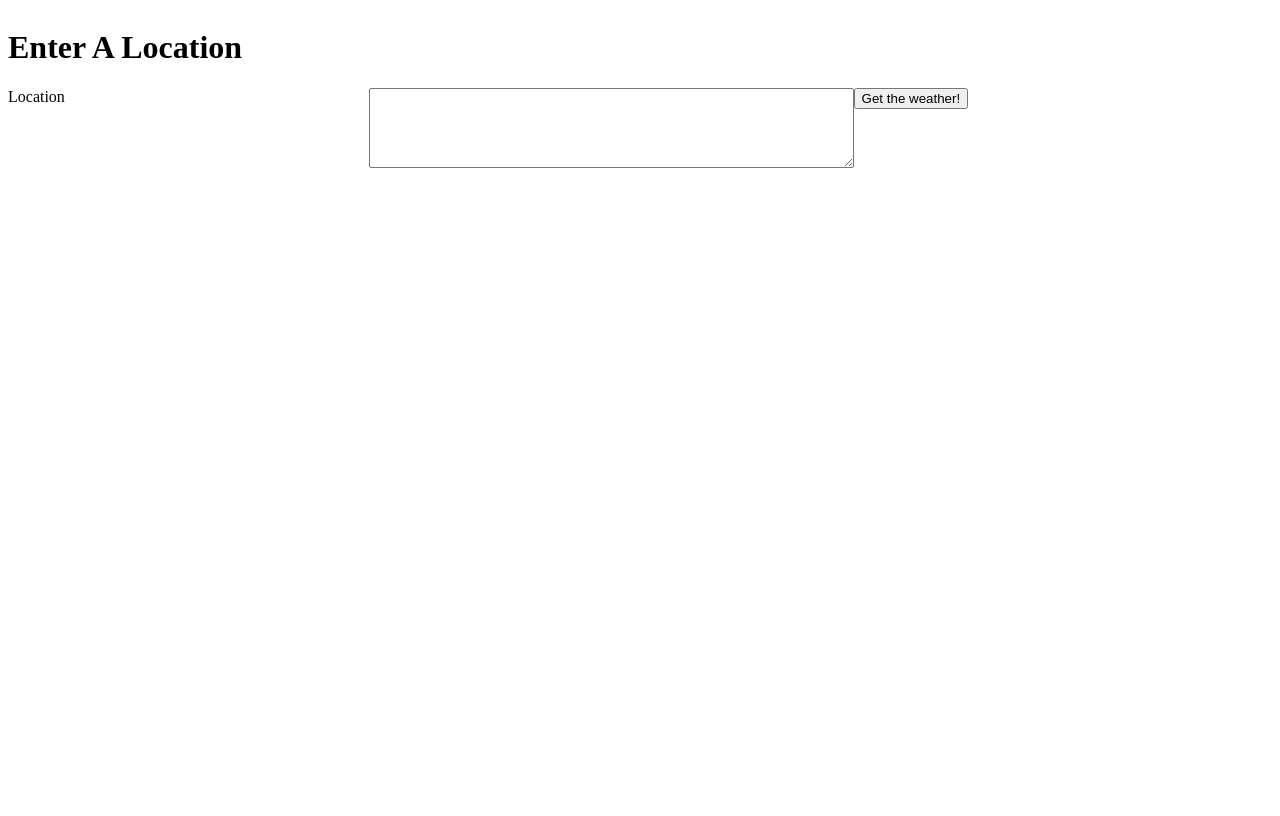
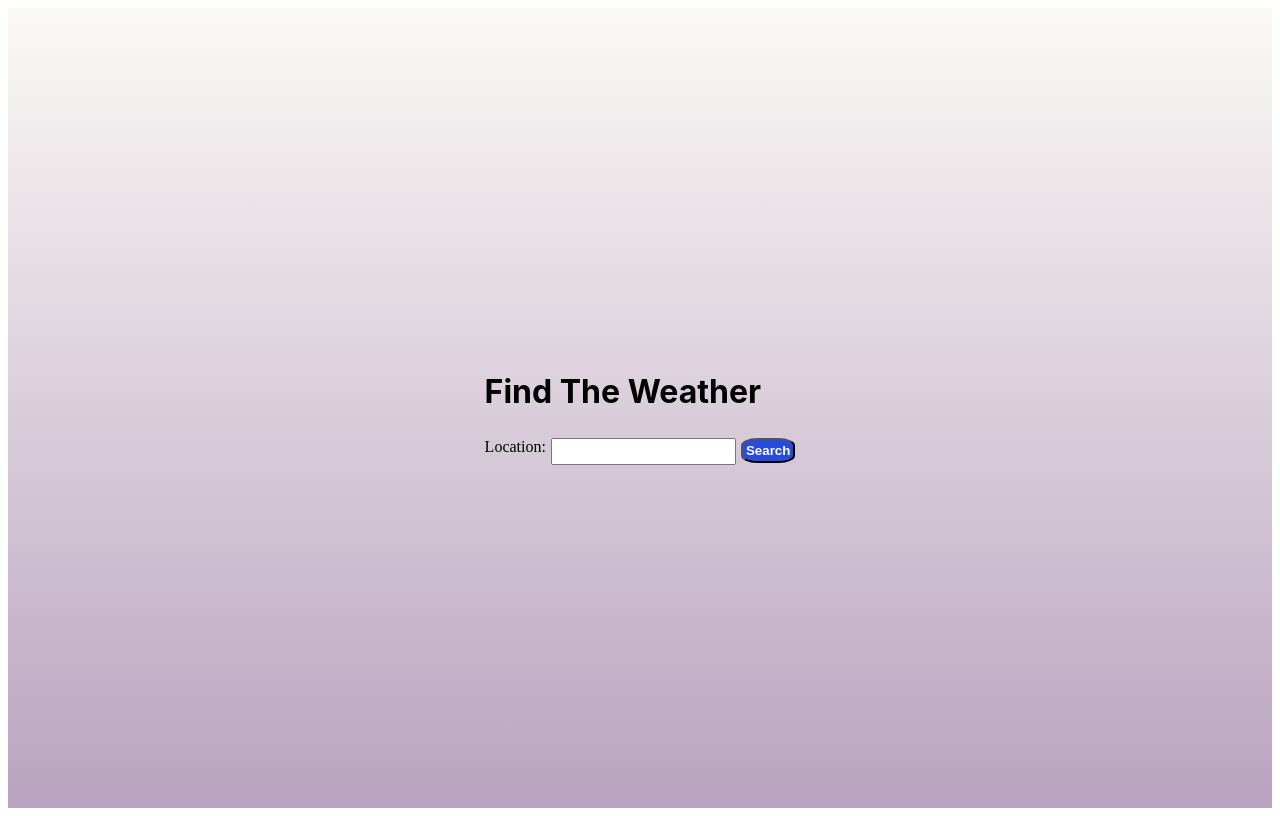
Before and after one commit to anyuan-chen/weatherly, a Next.js app: page / in a window 1280 px wide. Built offline with nearby package versions, Linux system fonts and the light colour scheme.

Commit message:
styling and navigation buttons

```diff
--- /dev/null
+++ b/components/layout.js
@@ -0,0 +1,10 @@
+import React from 'react'
+import styles from './layout.module.css'
+
+export default function Layout({children}) {
+    return (
+        <div className={styles.container}>
+            {children}
+        </div>
+    )
+}
--- /dev/null
+++ b/components/layout.module.css
@@ -0,0 +1,8 @@
+.container{
+    display: flex;
+    justify-content: center;
+    align-items: center;
+    height: 100vh;
+    background-image: linear-gradient(rgba( 251, 249, 245, 100%), rgba( 185, 163, 192, 100%));
+
+}
--- a/pages/_app.js
+++ b/pages/_app.js
@@ -1,4 +1,5 @@
 import 'tailwindcss/tailwind.css'
+import '../styles/global.css'
 
 function MyApp({ Component, pageProps }) {
   return <Component {...pageProps} />
--- a/pages/index.js
+++ b/pages/index.js
@@ -3,24 +3,37 @@ import Head from "next/head";
 import Location from "../components/location";
 import Link from "next/link";
 import { useState } from "react";
-import styles from './index.module.css'
+import styles from "./index.module.css";
+import Layout from "../components/layout";
 
 export default function Home({ data }) {
   const [userLocation, setuserLocation] = useState("");
   const handleChange = (event) => {
-    console.log(process.env.NEXT_PUBLIC_APP_ID)
+    console.log(process.env.NEXT_PUBLIC_APP_ID);
     setuserLocation(event.target.value);
   };
   return (
+    <Layout>
       <div className={styles.container}>
-      <h1 className = {styles.title}> Enter A Location </h1>
-      <label className = {styles.label}> Location </label>
-      <textarea className = {styles.textarea} rows="1" value={userLocation} onChange={handleChange} required />
+        <h1 className={styles.title}> Find The Weather</h1>
+        <label for="cityField" className={styles.label}>
+          {" "}
+          Location:{" "}
+        </label>
+        <input
+          id="cityField"
+          name="cityField"
+          type="text"
+          className={styles.textarea}
+          value={userLocation}
+          onChange={handleChange}
+        />
         <Link href={`/weather?location=${userLocation}`}>
           <a>
-          <button className = {styles.button}> Get the weather!</button>
+            <button className={styles.button}> Search</button>
           </a>
         </Link>
       </div>
+    </Layout>
   );
 }
--- a/pages/index.module.css
+++ b/pages/index.module.css
@@ -1,16 +1,24 @@
-.container{
-    display: grid;
-    grid-template-columns: 2fr 5fr 1 fr;
-    grid-template-rows: 1fr 1fr;
+.container {
+  display: grid;
+  grid-template-columns: 2fr 5fr 1 fr;
+  grid-template-rows: 3fr 1fr;
+  grid-gap: 5px;
 }
-.textfield{
-    grid-column: 2/ span 1;
-    grid-row: 2 /span 1;
+.textfield {
+  grid-column: 2 / span 1;
+  grid-row: 2 / span 1;
+  outline: 1px solid black;
 }
 .button {
-    grid-column: 3/ span 1;
-    grid-row: 2/ span 1;
+  grid-column: 3 / span 1;
+  grid-row: 2 / span 1;
 }
 .title {
-    grid-column: 1/4;
+  grid-column: 1/4;
+  font-family: -apple-system, BlinkMacSystemFont, Helvetica;
+  font-size: 2em;
 }
+
+.textfield:focus {
+  outline: none;
+}
--- /dev/null
+++ b/styles/global.css
@@ -0,0 +1,7 @@
+button {
+  background-color: rgba(41, 75, 219, 100%);
+  border-radius: 30%;
+  padding: 3px 3px 3px 3px;
+  color: white;
+  font-weight: bold;
+}
```
Also changed, not shown: components/returnhome.js (added, +11 -0 lines), pages/weather.js (+20 -8 lines). Lines whose indentation alone changed are shown as unchanged.
